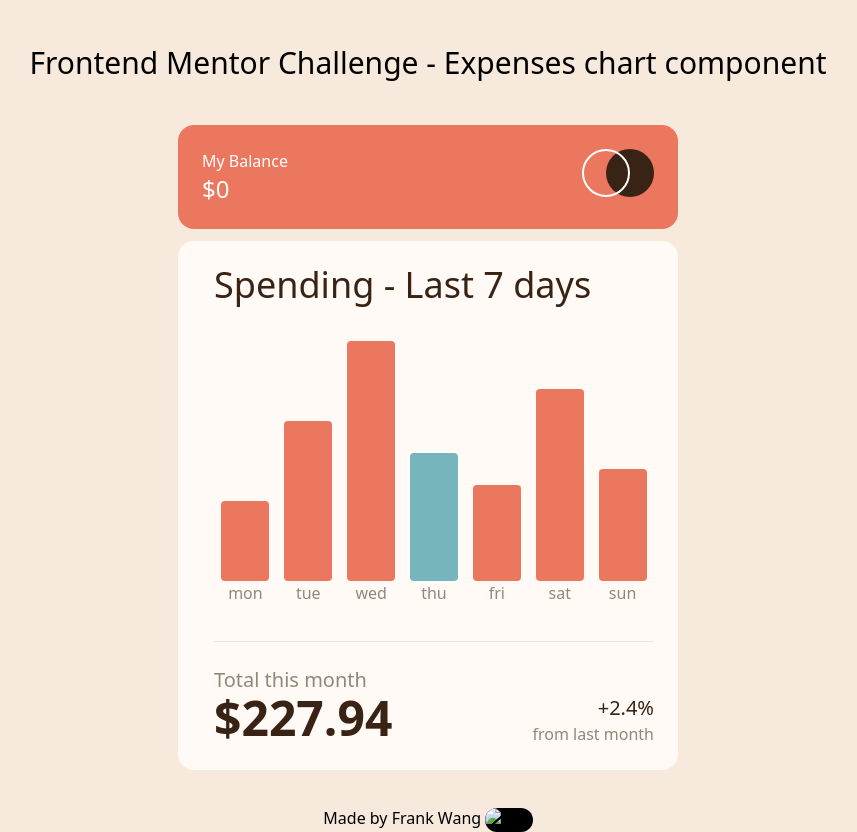
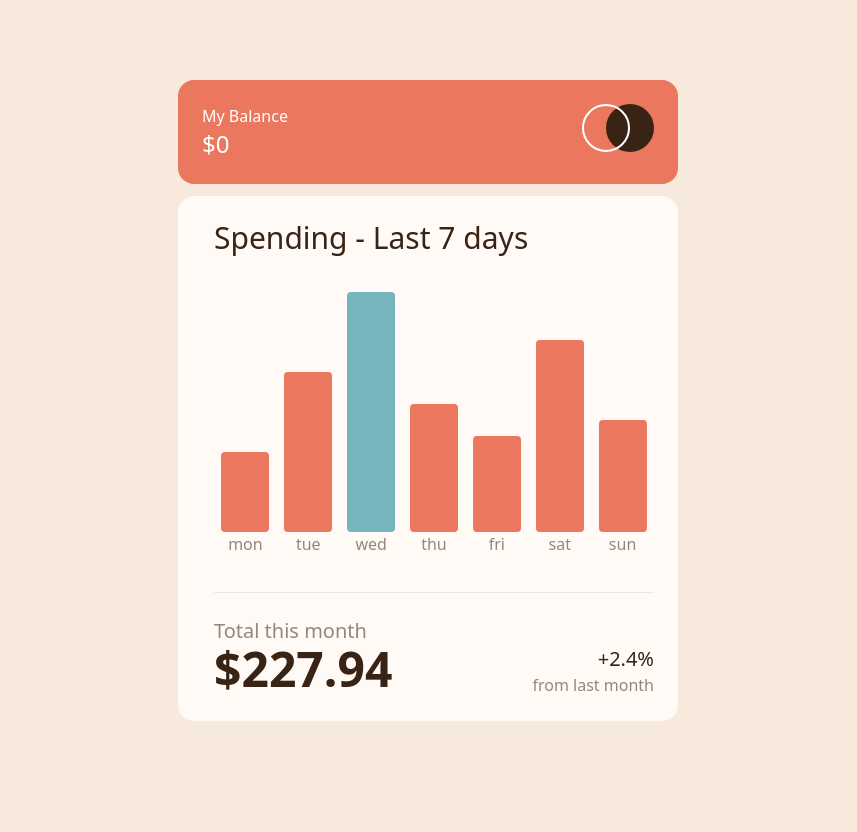
Before and after one commit to std95174/expenses-chart-component, a plain HTML site: page index.html in a window 1280 px wide. Shown: the whole page, without its empty margins (212-1069 px from the left). After the commit the page ends 800 px from the top, so only its background shows below. Drawn offline with nearby package versions, Linux system fonts and the light colour scheme.

Commit message:
refactor

```diff
--- a/index.html
+++ b/index.html
@@ -1,5 +1,5 @@
 <!DOCTYPE html>
-<html lang="en">
+<html lang="en" class="h-full grid font-['DM Sans']">
 <head>
     <meta charset="UTF-8">
     <meta name="viewport" content="width=device-width, initial-scale=1.0">
@@ -28,13 +28,12 @@
                     // set proportion of data's amount
                     for (const originalBalance of originalBalances) {
                         originalBalance.proportionAmount = Math.floor(originalBalance.amount / balances[0].amount * 5)
-                        console.log(originalBalance)
                     }
 
                     let chart = document.getElementById('chart');
 
                     let today = new Date().getDay()
-                    originalBalances[today].isToday = true;
+                    originalBalances[today - 1].isToday = true;
                     for (const originalBalance of originalBalances) {
                         let balanceDiv = document.createElement('div');
                         balanceDiv.classList.add('self-end')
@@ -94,11 +93,8 @@
         }
     </style>
 </head>
-<body class="flex flex-col justify-center bg-cream font-[18px]" onload="onload()">
-<header class="mx-auto my-10 text-[30px]">
-    Frontend Mentor Challenge - Expenses chart component
-</header>
-<main class="mx-auto w-[500px]">
+<body class="flex flex-col justify-center bg-cream font-[18px] my-auto" onload="onload()">
+<main class="mx-auto my-auto w-[500px]">
     <div class="bg-soft-red mx-auto rounded-2xl">
         <div class="p-6 grid grid-cols-2">
             <div class="text-white">
@@ -110,7 +106,7 @@
     </div>
     <div class="bg-very-pale-orange mx-auto rounded-2xl mt-3 medium-brown">
         <div class="flex flex-col p-6 ml-3">
-            <div class="text-4xl font-medium dark-brown mb-6">Spending - Last 7 days</div>
+            <div class="text-3xl font-[400] dark-brown mb-6">Spending - Last 7 days</div>
             <div id="chart" class="grid grid-cols-7 text-center my-3"></div>
             <hr class="my-6">
             <div class="text-xl">
@@ -126,12 +122,6 @@
         </div>
     </div>
 </main>
-<footer class="mx-auto mt-9">
-    <span>Made by Frank Wang</span>
-    <a href="https://github.com/std95174" target="_blank">
-        <img src="https://github.githubassets.com/favicons/favicon-dark.png" class="bg-black inline-block rounded-full"
-             alt="icon">
-    </a>
-</footer>
+<footer></footer>
 </body>
 </html>
```
